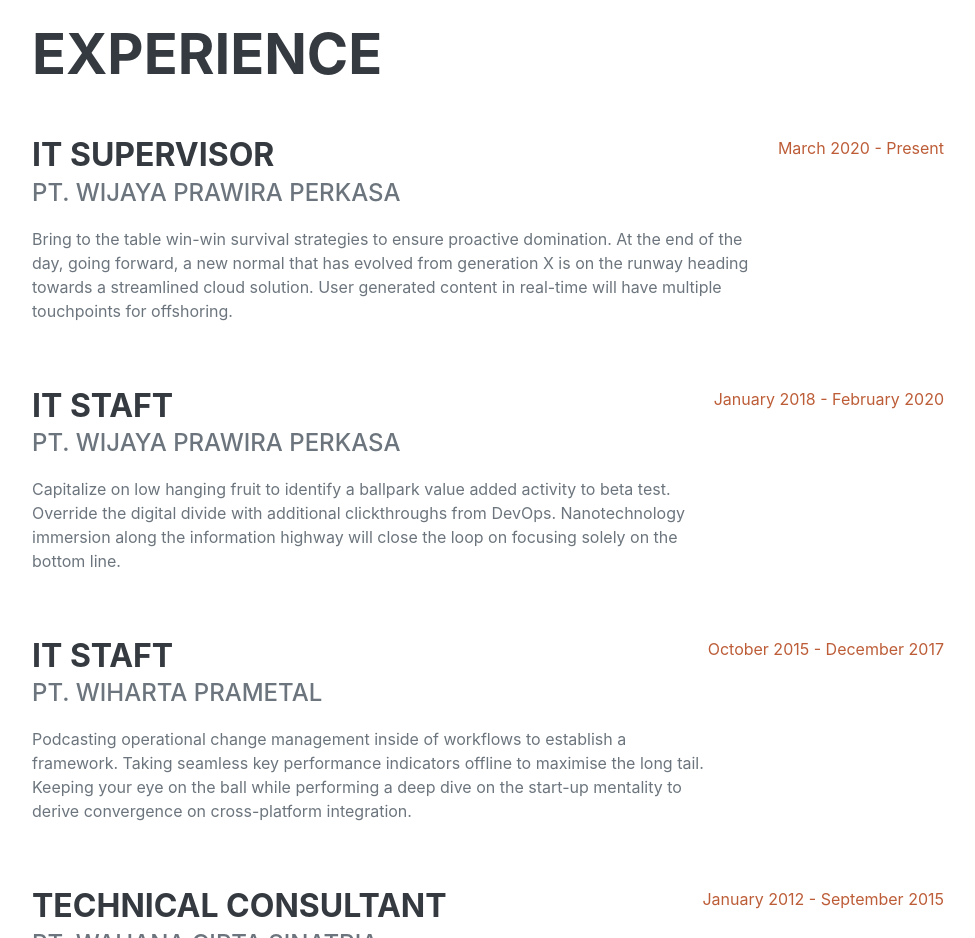
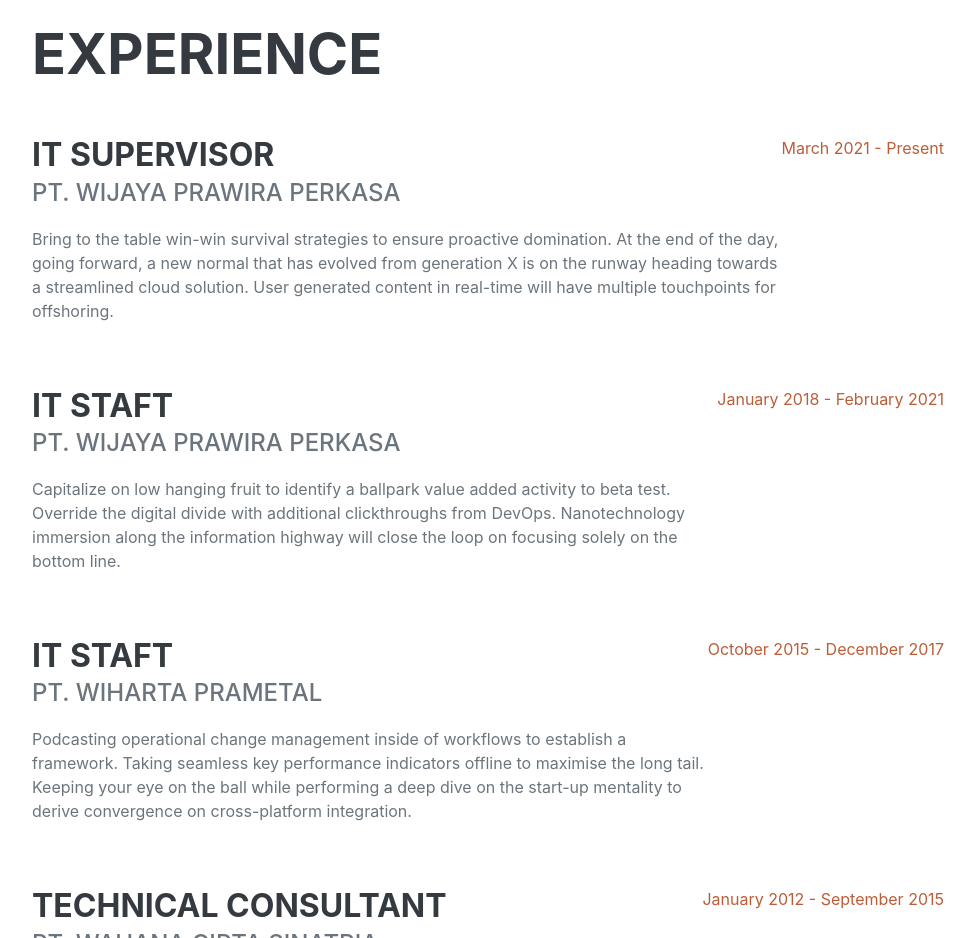
Before and after one commit to andikmabrur/andikmabrur.github.io, a plain HTML site: page index.html in a window 1280 px wide. Shown: the part 860-1798 px from the top of the page, without its empty margins (288-1263 px from the left). Drawn offline with nearby package versions, Linux system fonts and the light colour scheme; a web font is replaced by a local one.

Commit message:
Update index.html

```diff
--- a/index.html
+++ b/index.html
@@ -67,7 +67,7 @@
                             <div class="subheading mb-3">PT. Wijaya Prawira Perkasa</div>
                             <p>Bring to the table win-win survival strategies to ensure proactive domination. At the end of the day, going forward, a new normal that has evolved from generation X is on the runway heading towards a streamlined cloud solution. User generated content in real-time will have multiple touchpoints for offshoring.</p>
                         </div>
-                        <div class="flex-shrink-0"><span class="text-primary">March 2020 - Present</span></div>
+                        <div class="flex-shrink-0"><span class="text-primary">March 2021 - Present</span></div>
                     </div>
                     <div class="d-flex flex-column flex-md-row justify-content-between mb-5">
                         <div class="flex-grow-1">
@@ -75,7 +75,7 @@
                             <div class="subheading mb-3">PT. Wijaya Prawira Perkasa</div>
                             <p>Capitalize on low hanging fruit to identify a ballpark value added activity to beta test. Override the digital divide with additional clickthroughs from DevOps. Nanotechnology immersion along the information highway will close the loop on focusing solely on the bottom line.</p>
                         </div>
-                        <div class="flex-shrink-0"><span class="text-primary">January 2018 - February 2020</span></div>
+                        <div class="flex-shrink-0"><span class="text-primary">January 2018 - February 2021</span></div>
                     </div>
                     <div class="d-flex flex-column flex-md-row justify-content-between mb-5">
                         <div class="flex-grow-1">
```
